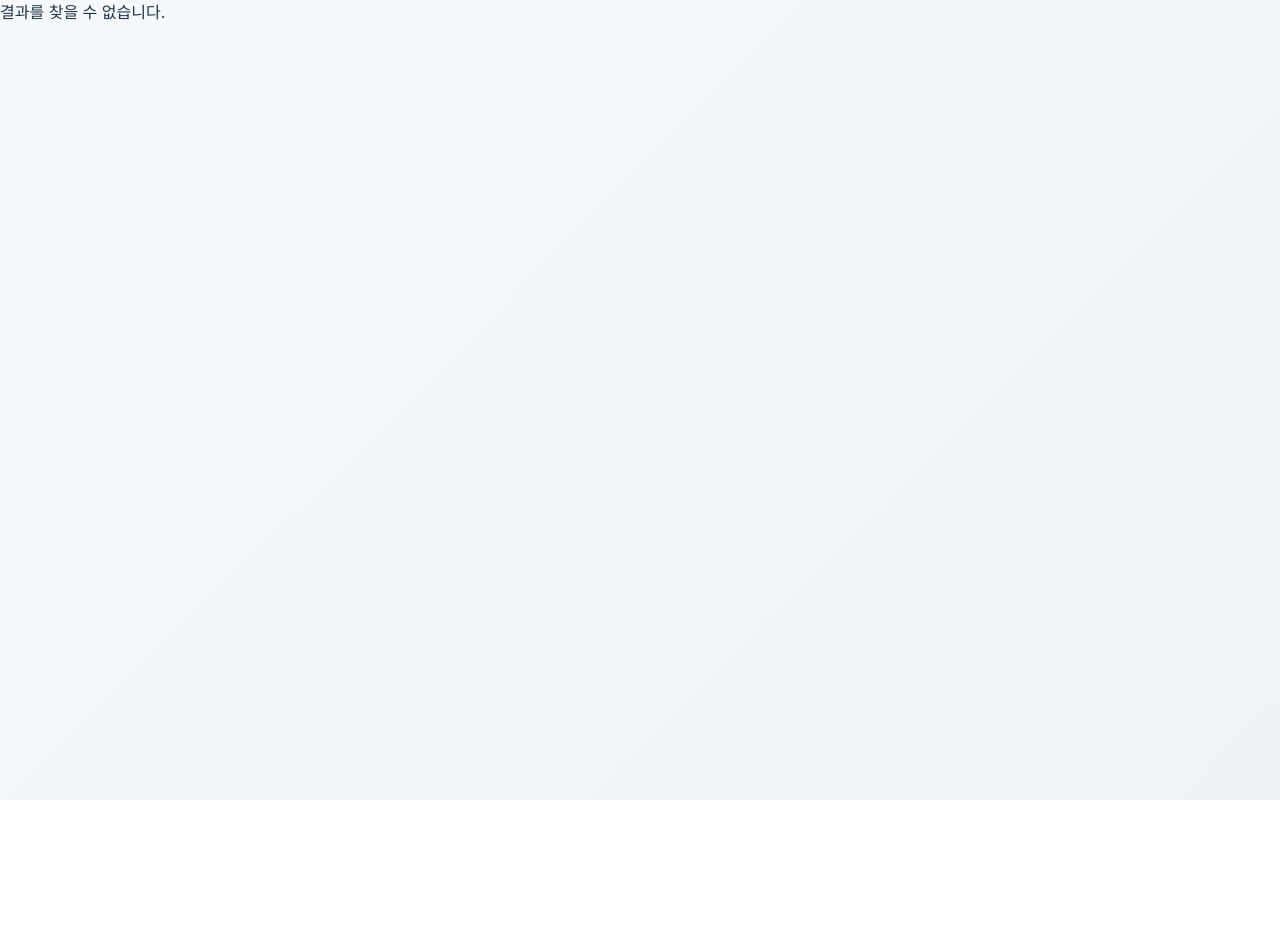
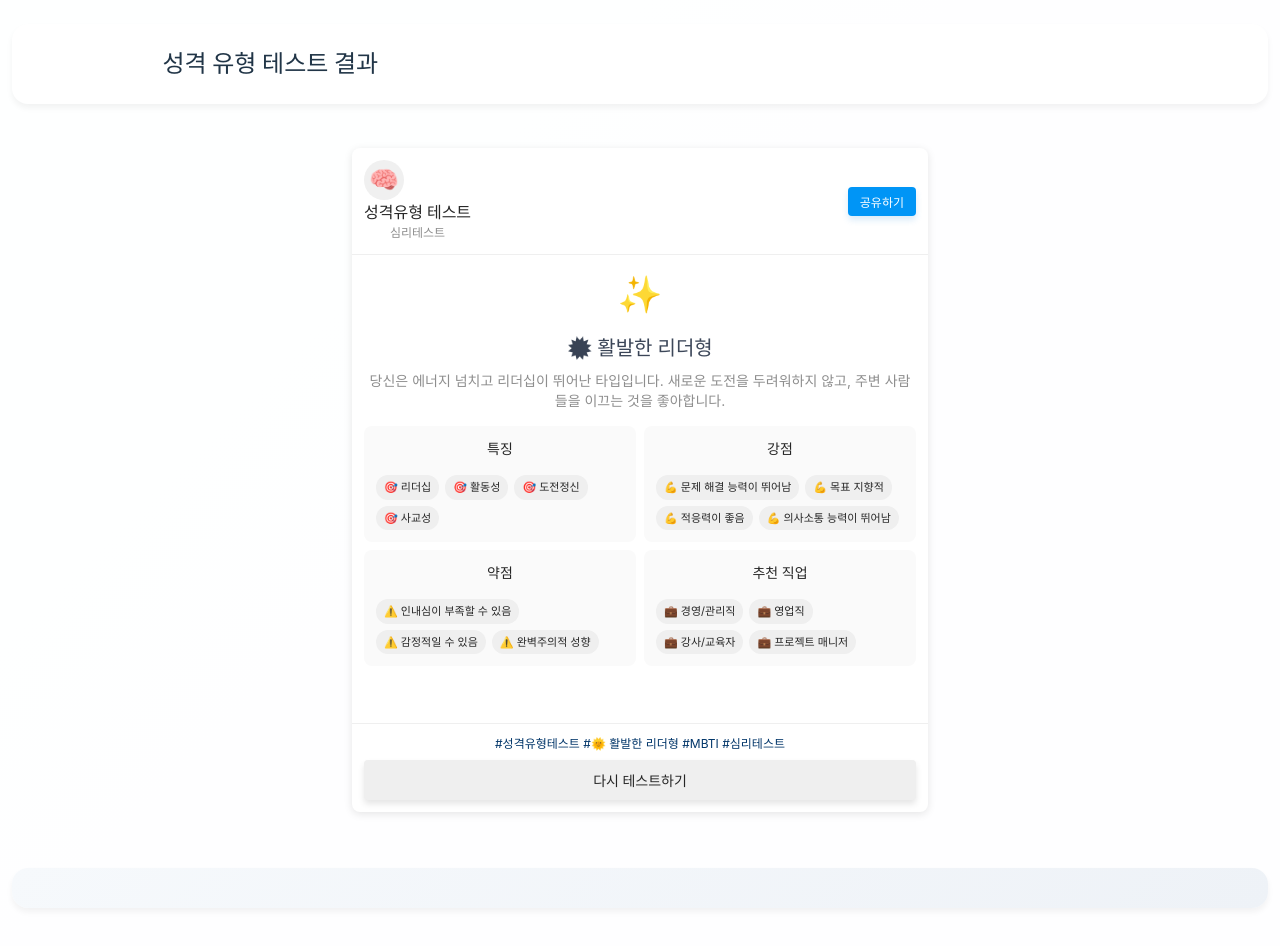
Before and after one commit to qlsl1198/fortune, a React (Vite) app: page /result in a window 1280 px wide. Shown: the top 946 px of the page. Before the commit the page ends 800 px from the top, so only its background shows below. Built offline with nearby package versions, Linux system fonts and the light colour scheme.

Commit message:
fix: 성격 유형 테스트 결과 표시 수정

```diff
--- a/src/ResultPage.jsx
+++ b/src/ResultPage.jsx
@@ -4,79 +4,77 @@ import './App.css';
 
 const personalityTypes = [
   {
-    title: '🌞 활발한 리더형',
-    desc: '당신은 에너지 넘치고 리더십이 뛰어난 타입입니다. 새로운 도전을 두려워하지 않고, 주변 사람들을 이끄는 것을 좋아합니다.',
+    type: '🌞 활발한 리더형',
+    description: '당신은 에너지 넘치고 리더십이 뛰어난 타입입니다. 새로운 도전을 두려워하지 않고, 주변 사람들을 이끄는 것을 좋아합니다.',
     traits: ['리더십', '활동성', '도전정신', '사교성'],
     strengths: ['문제 해결 능력이 뛰어남', '목표 지향적', '적응력이 좋음', '의사소통 능력이 뛰어남'],
     weaknesses: ['인내심이 부족할 수 있음', '감정적일 수 있음', '완벽주의적 성향'],
-    career: ['경영/관리직', '영업직', '강사/교육자', '프로젝트 매니저'],
-    relationships: ['직설적이고 솔직한 소통', '활동적인 데이트 선호', '리더 역할 선호']
+    careers: ['경영/관리직', '영업직', '강사/교육자', '프로젝트 매니저']
   },
   {
-    title: '🌙 감성적인 예술가형',
-    desc: '당신은 섬세한 감성과 창의력을 가진 타입입니다. 예술과 아름다움에 관심이 많으며, 깊이 있는 사고를 합니다.',
+    type: '🌙 감성적인 예술가형',
+    description: '당신은 섬세한 감성과 창의력을 가진 타입입니다. 예술과 아름다움에 관심이 많으며, 깊이 있는 사고를 합니다.',
     traits: ['감성적', '창의적', '직관적', '이상주의적'],
     strengths: ['창의력이 뛰어남', '공감능력이 좋음', '예술적 감각이 뛰어남', '깊이 있는 통찰력'],
     weaknesses: ['현실감이 부족할 수 있음', '감정에 치우칠 수 있음', '결정을 미루는 경향'],
-    career: ['디자이너', '작가', '상담사', '예술가'],
-    relationships: ['감성적 교감 중요', '깊이 있는 대화 선호', '로맨틱한 관계 추구']
+    careers: ['디자이너', '작가', '상담사', '예술가']
   },
   {
-    title: '💡 논리적인 분석가형',
-    desc: '당신은 논리적이고 분석적인 사고방식을 가진 타입입니다. 객관적인 판단과 체계적인 접근을 선호합니다.',
+    type: '💡 논리적인 분석가형',
+    description: '당신은 논리적이고 분석적인 사고방식을 가진 타입입니다. 객관적인 판단과 체계적인 접근을 선호합니다.',
     traits: ['논리적', '분석적', '객관적', '체계적'],
     strengths: ['문제 해결 능력이 뛰어남', '객관적 판단력', '집중력이 좋음', '계획 수립 능력'],
     weaknesses: ['감정 표현이 서툴 수 있음', '완벽주의적 성향', '유연성이 부족할 수 있음'],
-    career: ['엔지니어', '과학자', '프로그래머', '분석가'],
-    relationships: ['이성적 소통 선호', '신뢰 기반 관계', '개인 공간 중요시']
+    careers: ['엔지니어', '과학자', '프로그래머', '분석가']
   },
   {
-    title: '🌱 균형잡힌 조화형',
-    desc: '당신은 균형과 조화를 중요시하는 타입입니다. 다양한 상황에 잘 적응하며, 타인과의 관계를 소중히 여깁니다.',
+    type: '🌱 균형잡힌 조화형',
+    description: '당신은 균형과 조화를 중요시하는 타입입니다. 다양한 상황에 잘 적응하며, 타인과의 관계를 소중히 여깁니다.',
     traits: ['균형감', '적응력', '협력적', '배려심'],
     strengths: ['대인관계 능력이 뛰어남', '적응력이 좋음', '조정 능력이 뛰어남', '공감능력이 좋음'],
     weaknesses: ['자기주장이 부족할 수 있음', '갈등 회피 성향', '결정을 미루는 경향'],
-    career: ['상담사', '교육자', '인사담당', '고객서비스'],
-    relationships: ['조화로운 관계 추구', '타인 배려', '협력적 관계 선호']
+    careers: ['상담사', '교육자', '인사담당', '고객서비스']
   },
   {
-    title: '✨ 자유로운 영혼형',
-    desc: '당신은 자유롭고 창의적인 영혼을 가진 타입입니다. 새로운 경험을 추구하며, 독창적인 생각을 합니다.',
+    type: '✨ 자유로운 영혼형',
+    description: '당신은 자유롭고 창의적인 영혼을 가진 타입입니다. 새로운 경험을 추구하며, 독창적인 생각을 합니다.',
     traits: ['자유로움', '창의적', '모험적', '독창적'],
     strengths: ['창의력이 뛰어남', '적응력이 좋음', '새로운 시도 두려워하지 않음', '독립적'],
     weaknesses: ['규칙을 싫어함', '책임감이 부족할 수 있음', '일상적인 것에 지루함을 느낌'],
-    career: ['예술가', '여행작가', '프리랜서', '창업가'],
-    relationships: ['자유로운 관계 추구', '독립적 공간 중요', '새로운 경험 선호']
+    careers: ['예술가', '여행작가', '프리랜서', '창업가']
   },
   {
-    title: '💫 따뜻한 보호자형',
-    desc: '당신은 따뜻한 마음과 보호 본능을 가진 타입입니다. 타인을 돕고 보호하는 것을 좋아하며, 안정적인 관계를 추구합니다.',
+    type: '💫 따뜻한 보호자형',
+    description: '당신은 따뜻한 마음과 보호 본능을 가진 타입입니다. 타인을 돕고 보호하는 것을 좋아하며, 안정적인 관계를 추구합니다.',
     traits: ['보호적', '배려심', '안정적', '신뢰성'],
     strengths: ['공감능력이 뛰어남', '책임감이 강함', '신뢰성', '보호 본능'],
     weaknesses: ['과보호적일 수 있음', '자기희생적 성향', '변화를 두려워할 수 있음'],
-    career: ['의료인', '상담사', '교사', '사회복지사'],
-    relationships: ['안정적인 관계 추구', '보호적 관계', '신뢰 기반 관계']
+    careers: ['의료인', '상담사', '교사', '사회복지사']
   }
-]
+];
 
 function ResultPage() {
   const location = useLocation();
   const navigate = useNavigate();
   const [showCopied, setShowCopied] = useState(false);
-  const { result } = location.state || {};
-
-  if (!result) {
-    return <div>결과를 찾을 수 없습니다.</div>;
-  }
+  const result = location.state?.result || personalityTypes[0];
 
   const handleShare = () => {
-    const shareText = `✨ ${result.type} 성격유형 테스트 결과 ✨\n\n${result.description}\n\n${result.traits.join(' ')}\n\n강점:\n${result.strengths.join('\n')}\n\n약점:\n${result.weaknesses.join('\n')}\n\n추천 직업:\n${result.careers.join('\n')}\n\n#성격유형테스트 #${result.type} #MBTI #심리테스트`;
+    const shareText = `✨ ${result.type} 성격유형 테스트 결과 ✨\n\n${result.description}\n\n특징: ${result.traits.join(', ')}\n\n강점: ${result.strengths.join(', ')}\n\n약점: ${result.weaknesses.join(', ')}\n\n추천 직업: ${result.careers.join(', ')}\n\n#성격유형테스트 #${result.type} #MBTI #심리테스트`;
     navigator.clipboard.writeText(shareText);
     setShowCopied(true);
     setTimeout(() => setShowCopied(false), 2000);
   };
 
   return (
+    <div className="main-container">
+      <div className="result-header">
+        <button onClick={() => navigate('/')} className="back-button">
+          ← 메인으로
+        </button>
+        <h2>성격 유형 테스트 결과</h2>
+      </div>
+
       <div className="instagram-result-container">
         <div className="instagram-card">
           <div className="instagram-header">
@@ -102,34 +100,34 @@ function ResultPage() {
                 <h4>특징</h4>
                 <div className="traits">
                   {result.traits.map((trait, index) => (
-                  <span key={index} className="trait-tag">{trait}</span>
+                    <span key={index} className="trait-tag">🎯 {trait}</span>
                   ))}
                 </div>
               </div>
 
               <div className="grid-item">
                 <h4>강점</h4>
-              <ul className="instagram-list">
+                <div className="traits">
                   {result.strengths.map((strength, index) => (
-                  <li key={index}>💪 {strength}</li>
+                    <span key={index} className="trait-tag">💪 {strength}</span>
                   ))}
-              </ul>
+                </div>
               </div>
 
               <div className="grid-item">
                 <h4>약점</h4>
-              <ul className="instagram-list">
+                <div className="traits">
                   {result.weaknesses.map((weakness, index) => (
-                  <li key={index}>⚠️ {weakness}</li>
+                    <span key={index} className="trait-tag">⚠️ {weakness}</span>
                   ))}
-              </ul>
+                </div>
               </div>
 
               <div className="grid-item">
                 <h4>추천 직업</h4>
-              <div className="career-tags">
+                <div className="traits">
                   {result.careers.map((career, index) => (
-                  <span key={index} className="career-tag">{career}</span>
+                    <span key={index} className="trait-tag">💼 {career}</span>
                   ))}
                 </div>
               </div>
@@ -146,6 +144,17 @@ function ResultPage() {
           </div>
         </div>
       </div>
+
+      <div className="ad-banner">
+        <ins
+          className="kakao_ad_area"
+          style={{ display: 'block', width: '100%', textAlign: 'center' }}
+          data-ad-unit="DAN-result-page-token"
+          data-ad-width="320"
+          data-ad-height="100"
+        />
+      </div>
+    </div>
   );
 }
 
--- a/src/TestPage.jsx
+++ b/src/TestPage.jsx
@@ -94,6 +94,41 @@ const questions = [
   }
 ]
 
+const personalityTypes = [
+  {
+    type: '🌞 활발한 리더형',
+    description: '당신은 에너지 넘치고 리더십이 뛰어난 타입입니다. 새로운 도전을 두려워하지 않고, 주변 사람들을 이끄는 것을 좋아합니다.',
+    traits: ['리더십', '활동성', '도전정신', '사교성'],
+    strengths: ['문제 해결 능력이 뛰어남', '목표 지향적', '적응력이 좋음', '의사소통 능력이 뛰어남'],
+    weaknesses: ['인내심이 부족할 수 있음', '감정적일 수 있음', '완벽주의적 성향'],
+    careers: ['경영/관리직', '영업직', '강사/교육자', '프로젝트 매니저']
+  },
+  {
+    type: '🌙 감성적인 예술가형',
+    description: '당신은 섬세한 감성과 창의력을 가진 타입입니다. 예술과 아름다움에 관심이 많으며, 깊이 있는 사고를 합니다.',
+    traits: ['감성적', '창의적', '직관적', '이상주의적'],
+    strengths: ['창의력이 뛰어남', '공감능력이 좋음', '예술적 감각이 뛰어남', '깊이 있는 통찰력'],
+    weaknesses: ['현실감이 부족할 수 있음', '감정에 치우칠 수 있음', '결정을 미루는 경향'],
+    careers: ['디자이너', '작가', '상담사', '예술가']
+  },
+  {
+    type: '💡 논리적인 분석가형',
+    description: '당신은 논리적이고 분석적인 사고방식을 가진 타입입니다. 객관적인 판단과 체계적인 접근을 선호합니다.',
+    traits: ['논리적', '분석적', '객관적', '체계적'],
+    strengths: ['문제 해결 능력이 뛰어남', '객관적 판단력', '집중력이 좋음', '계획 수립 능력'],
+    weaknesses: ['감정 표현이 서툴 수 있음', '완벽주의적 성향', '유연성이 부족할 수 있음'],
+    careers: ['엔지니어', '과학자', '프로그래머', '분석가']
+  },
+  {
+    type: '🌱 균형잡힌 조화형',
+    description: '당신은 균형과 조화를 중요시하는 타입입니다. 다양한 상황에 잘 적응하며, 타인과의 관계를 소중히 여깁니다.',
+    traits: ['균형감', '적응력', '협력적', '배려심'],
+    strengths: ['대인관계 능력이 뛰어남', '적응력이 좋음', '조정 능력이 뛰어남', '공감능력이 좋음'],
+    weaknesses: ['자기주장이 부족할 수 있음', '갈등 회피 성향', '결정을 미루는 경향'],
+    careers: ['상담사', '교육자', '인사담당', '고객서비스']
+  }
+]
+
 export default function TestPage() {
   const [currentQuestion, setCurrentQuestion] = useState(0)
   const [answers, setAnswers] = useState([])
@@ -106,7 +141,10 @@ export default function TestPage() {
     if (currentQuestion < questions.length - 1) {
       setCurrentQuestion(currentQuestion + 1)
     } else {
-      navigate('/result', { state: { answers: newAnswers } })
+      // 결과 계산
+      const resultIndex = Math.floor(Math.random() * personalityTypes.length)
+      const result = personalityTypes[resultIndex]
+      navigate('/result', { state: { result } })
     }
   }
 
```
Lines whose indentation alone changed are shown as unchanged.
